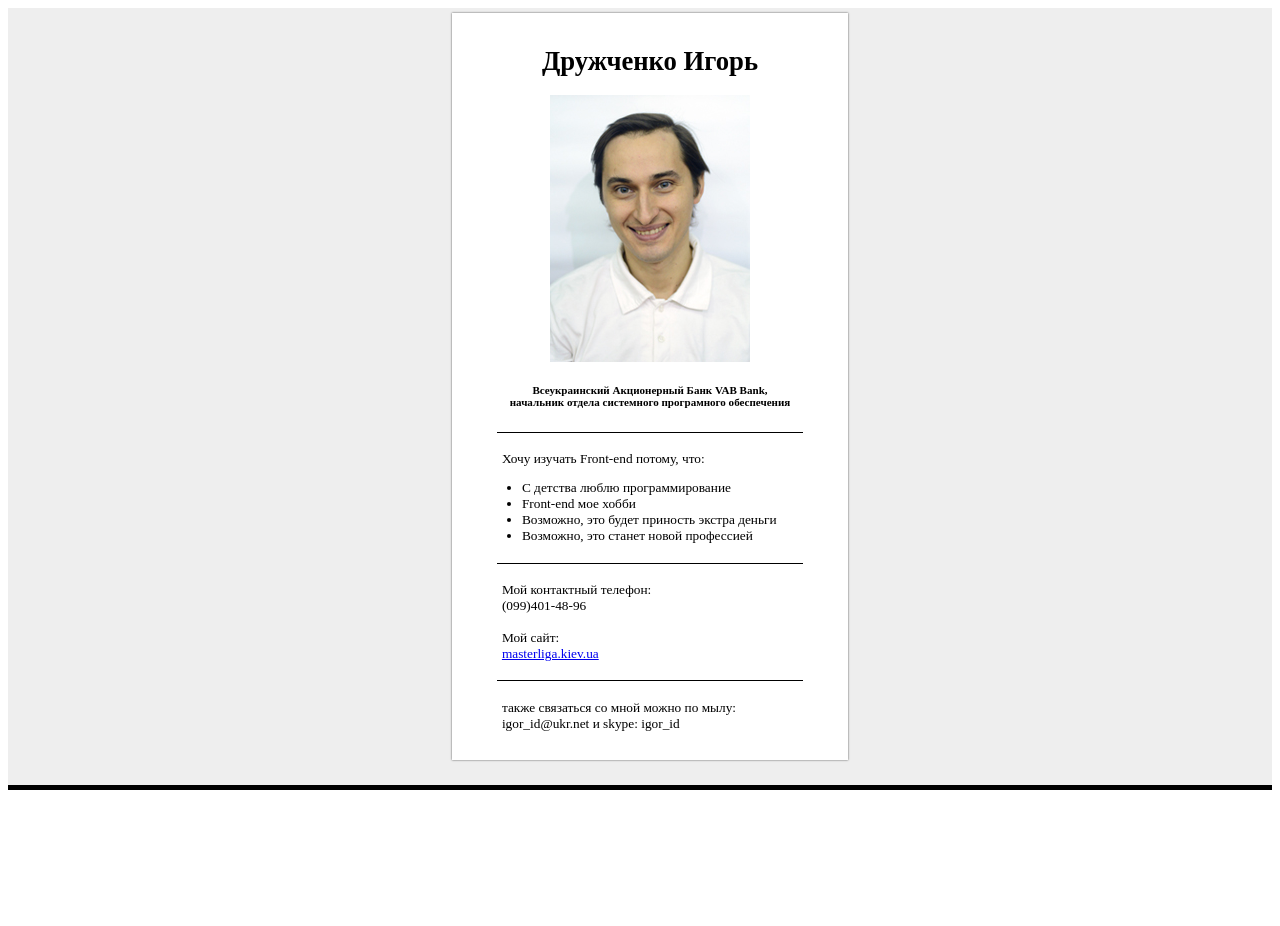
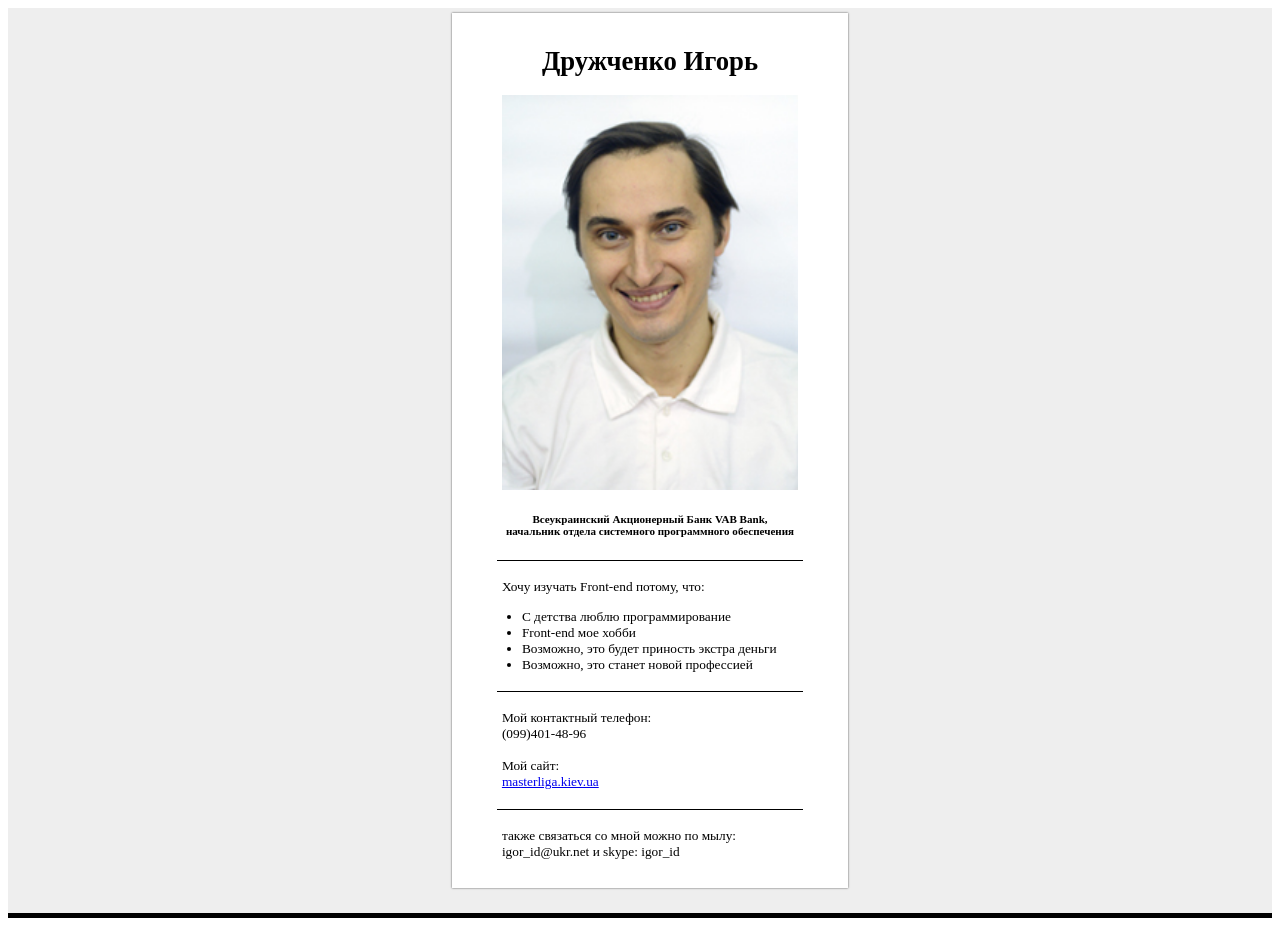
Before and after one commit to igorid/igorid.github.io, a plain HTML site: page index.html in a window 1280 px wide. Before the commit the page ends 800 px from the top, so only its background shows below. Drawn offline with Linux system fonts and the light colour scheme.

Commit message:
2nd commit

```diff
--- a/css/style.css
+++ b/css/style.css
@@ -1,25 +1,22 @@
 .cl-all-area {
-   width: full;
+  width: auto;
   text-align: center;
   background: #eeeeee;
   padding: 5px 5px 25px 5px;
-   margin: 0px;
   border-bottom: solid 5px black;
-   float: center;
 }
 .cl-a4-page {
   width: 30%;
   text-align: center;
   background: white;
   padding: 10px;
-    float: center;
   margin-left: 35%;
-    box-shadow: 0px 0px 2px 0px #555555
+  box-shadow: 0 0 2px 0 #555555
 }
 
 .cl-block-1,  .cl-block-2, .cl-block-3, .cl-block-4 {
   padding: 5px;
-margin: 0px 35px 0px 35px;
+  margin: 0 35px 0 35px;
   font-size: 10pt;
   color: black;
 }
@@ -34,5 +31,5 @@ text-align: left;
 
 ul {
   margin-left: 20px;
-   padding: 0px;
+  padding: 0;
 }
--- a/index.html
+++ b/index.html
@@ -1,18 +1,18 @@
 <!DOCTYPE html>
-<html lang="en">
+<html lang="ru">
 <head>
   <meta charset="UTF-8">
   <title>Document</title>
-  <link rel="stylesheet" href="css/style.css" media="screen" title="no title" charset="utf-8">
+  <link rel="stylesheet" href="css/style.css" media="screen">
 </head>
 <body>
   <div class="cl-all-area">
     <div class="cl-a4-page">
       <div class="cl-block-1">
         <h1>Дружченко Игорь</h1>
-       <img src="images/druzhchenko.jpg" alt="">
+        <img src="images/druzhchenko.jpg" alt="нет доступа к фото" width=100% >
         <h5>Всеукраинский Акционерный Банк VAB Bank, <br>
-       начальник отдела системного програмного обеспечения</h5>
+        начальник отдела системного программного обеспечения</h5>
       </div>
       <div class="cl-block-2">
         <p>Хочу изучать Front-end потому, что:</p>
@@ -24,14 +24,10 @@
         </ul>
       </div>
       <div class="cl-block-3">
-       <p>
-         Мой контактный телефон: <br>(099)401-48-96<br><br>Мой сайт:<br><a href="http://masterliga.kiev.ua">masterliga.kiev.ua</a>
-       </p>
+        <p>Мой контактный телефон: <br>(099)401-48-96<br><br>Мой сайт:<br><a href="http://masterliga.kiev.ua">masterliga.kiev.ua</a></p>
       </div>
       <div class="cl-block-4">
-       <p>
-         также связаться со мной можно по мылу: igor_id@ukr.net и skype: igor_id
-       </p>
+        <p>также связаться со мной можно по мылу: igor_id@ukr.net и skype: igor_id</p>
       </div>
     </div>
   </div>
```
Lines whose indentation alone changed are shown as unchanged.
